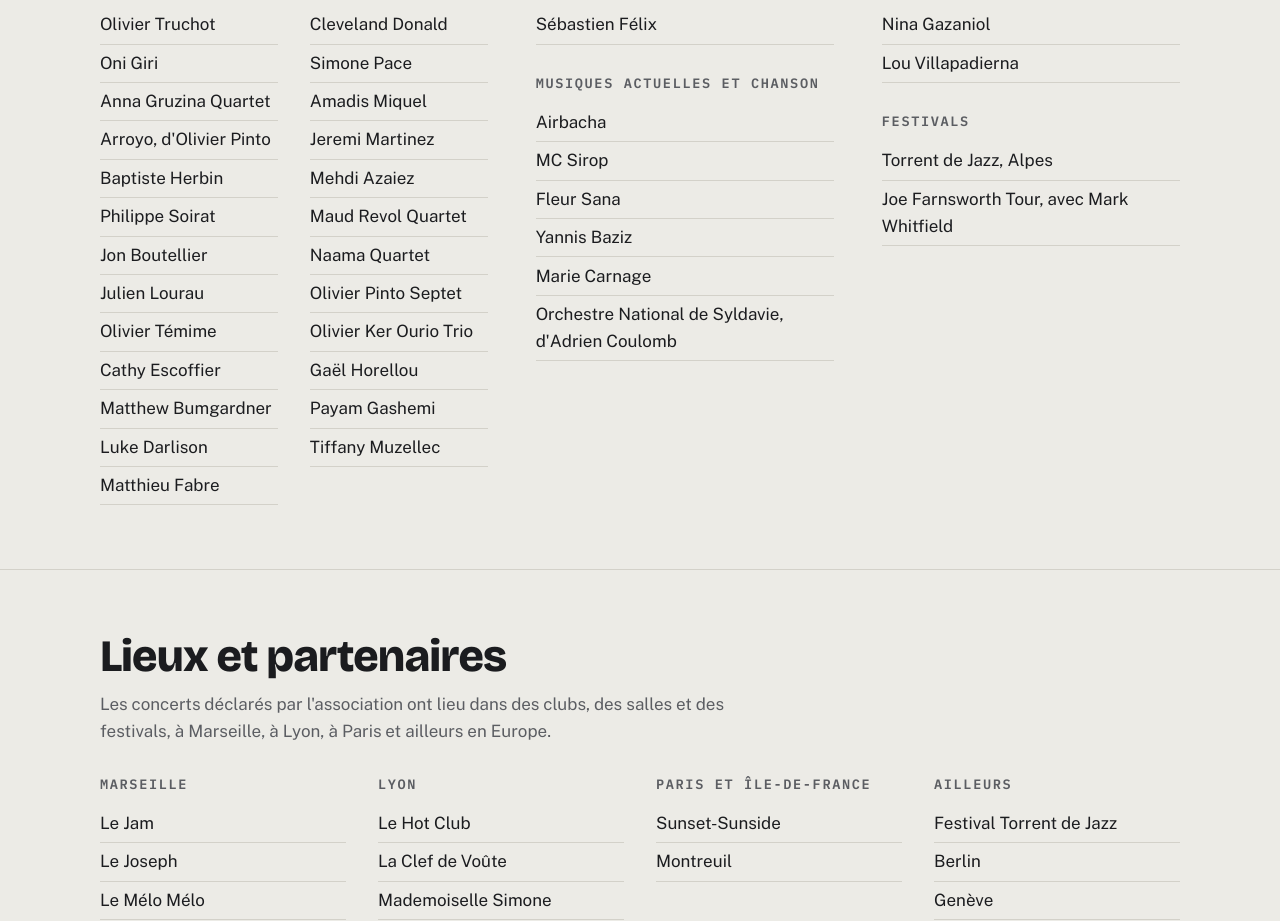
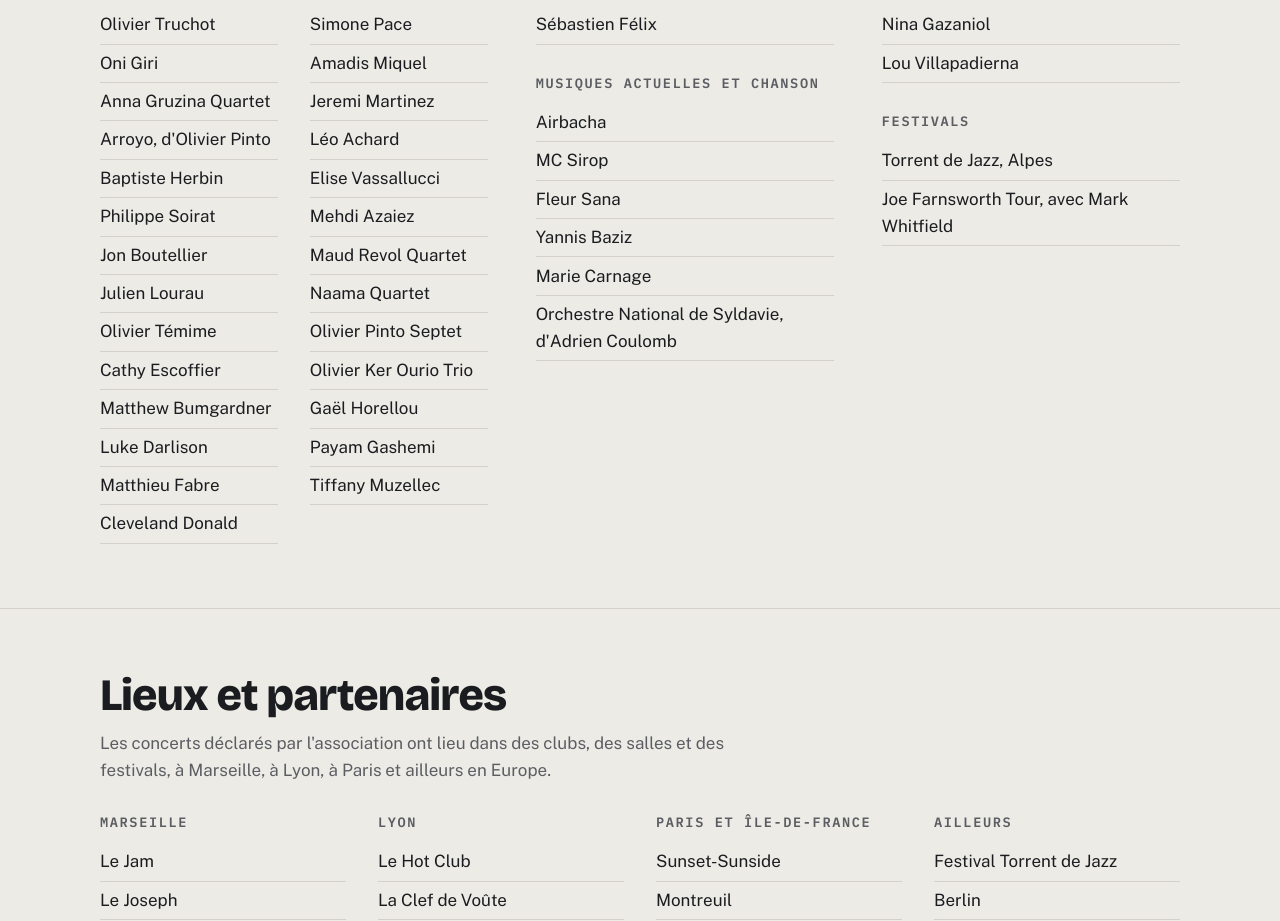
Before and after one commit to takeoff-sys/takeoff-production, a plain HTML site: page index.html in a window 1280 px wide. Shown: the part 2790-3711 px from the top of the page. Drawn offline with nearby package versions, Linux system fonts and the light colour scheme.

Commit message:
Ajout Léo Achard, Elise Vassallucci
Co-Authored-By: Claude Opus 5.5 <noreply@anthropic.com>
Claude-Session: https://claude.ai/code/session_01KkxsqQZaxfDMYjhbc1fMEW

```diff
--- a/index.html
+++ b/index.html
@@ -143,6 +143,8 @@
           <li>Simone Pace</li>
           <li>Amadis Miquel</li>
           <li>Jeremi Martinez</li>
+          <li>Léo Achard</li>
+          <li>Elise Vassallucci</li>
           <li>Mehdi Azaiez</li>
           <li>Maud Revol Quartet</li>
           <li>Naama Quartet</li>
```
Also changed, not shown: proposition.html (+2 -0 lines).
